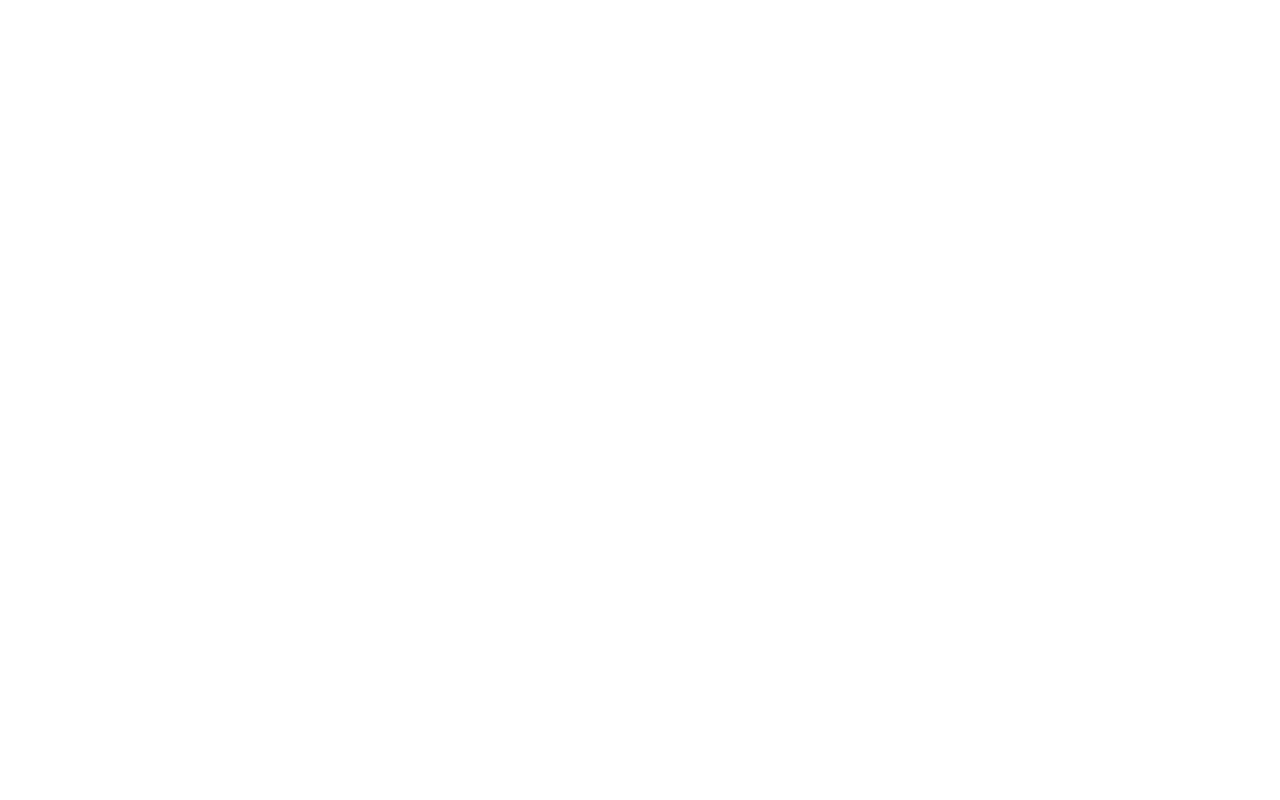
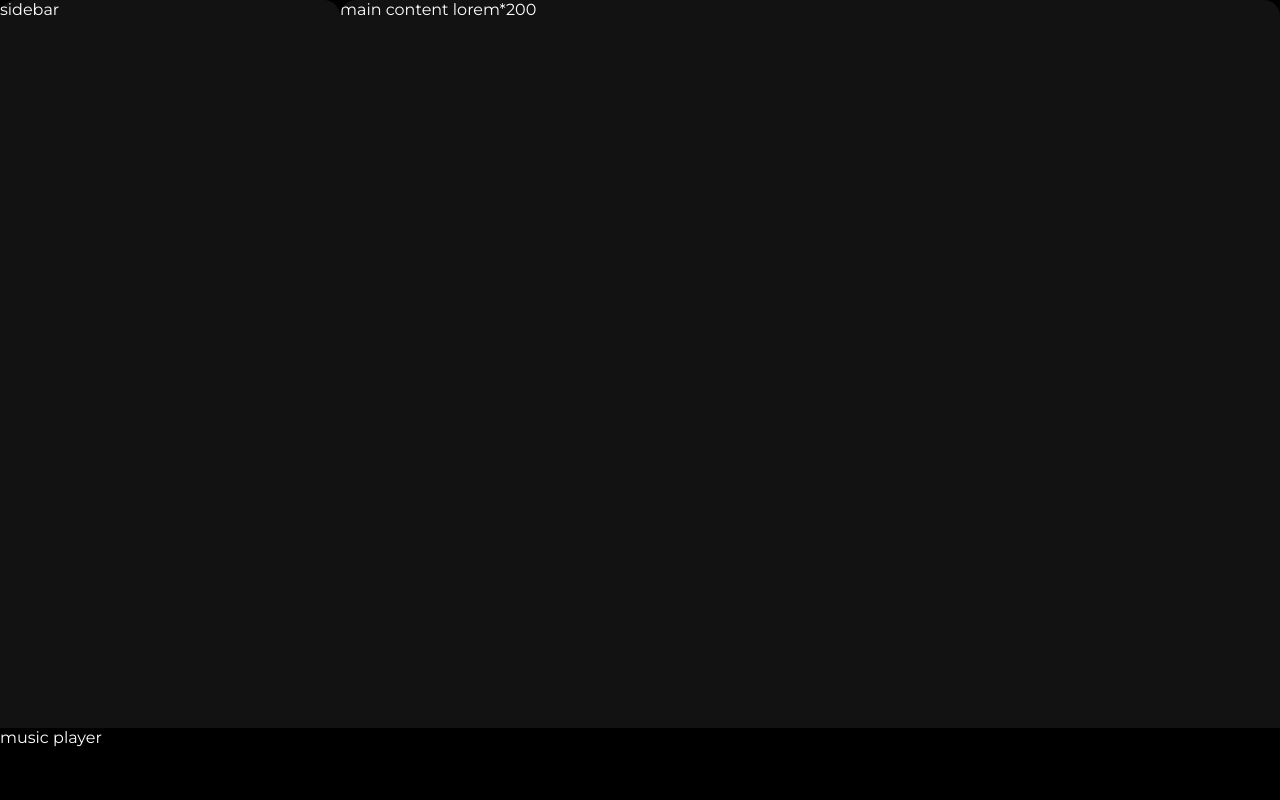
Before and after one commit to AniketVerma0614/Spotify_UI_Clone, a plain HTML site: page index.html in a window 1280 px wide. Drawn offline with Linux system fonts and the light colour scheme.

Commit message:
Setting basic layout
Setting up the basic layout and the basic structure of the website ...

```diff
--- a/index.html
+++ b/index.html
@@ -4,9 +4,18 @@
     <meta charset="UTF-8">
     <meta name="viewport" content="width=device-width, initial-scale=1.0">
     <link rel="stylesheet" href="https://cdnjs.cloudflare.com/ajax/libs/font-awesome/6.6.0/css/all.min.css" integrity="sha512-Kc323vGBEqzTmouAECnVceyQqyqdsSiqLQISBL29aUW4U/M7pSPA/gEUZQqv1cwx4OnYxTxve5UMg5GT6L4JJg==" crossorigin="anonymous" referrerpolicy="no-referrer" />
-    <title>Spotify_UI_Clone</title>
+    <link rel="icon" href="./assests/logo.png">
+    <title>Spotify- Web Player : Music for EveryOne</title>
+    <link rel="stylesheet" href="style.css">
+    <link rel="preconnect" href="https://fonts.googleapis.com">
+<link rel="preconnect" href="https://fonts.gstatic.com" crossorigin>
+<link href="https://fonts.googleapis.com/css2?family=Montserrat:ital,wght@0,100..900;1,100..900&display=swap" rel="stylesheet">
 </head>
 <body>
-
+    <div class="main">
+        <div class="sidebar">sidebar</div>
+        <div class="main-content">main content lorem*200</div>
+        <div class="music-player">music player</div>
+    </div>
 </body>
 </html>
--- a/style.css
+++ b/style.css
@@ -0,0 +1,31 @@
+body{
+    font-family: 'Montserrat',sans-serif;
+    margin: 0;
+    background-color: #000;
+    color: #fff;
+    overflow: hidden;
+}
+
+.main{
+    display: flex;
+    height: 100vh;
+}
+.sidebar{
+    background-color: #121212;
+    width: 340px;
+    border-radius: 1rem;/*16px*/
+}
+.main-content{
+    background-color: #121212;
+    flex: 1;
+    border-radius: 1rem;
+    overflow: auto;
+}
+.music-player{
+    background-color : black;
+    position: fixed;
+    bottom: 0;
+    width: 100%;
+    height: 72px;
+
+}
```
